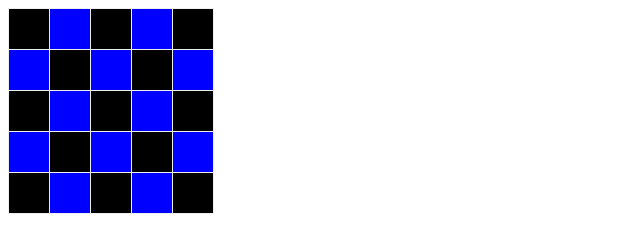
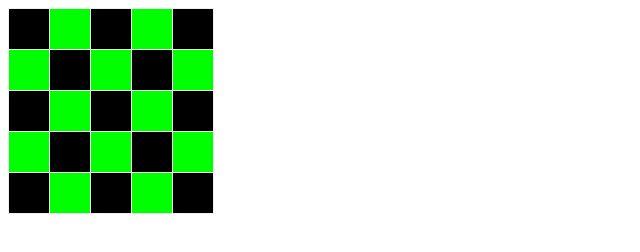
Before and after one commit to cooltaco2002-creator/Neta, a plain HTML site: page Checker.html in a window 1280 px wide. Shown: the whole page, without its empty margins (0-640 px from the left). Drawn offline with Linux system fonts and the light colour scheme.

Commit message:
Update Checker.html

```diff
--- a/Checker.html
+++ b/Checker.html
@@ -19,7 +19,7 @@ background-color: black;
 }
 table.checkerboard td {
 height: 40px; width: 40px;
-background-color: rgb(0, 0, 255); padding: 0px;
+background-color: rgb(0, 255, 0); padding: 0px;
 }
 </style>
 
```
